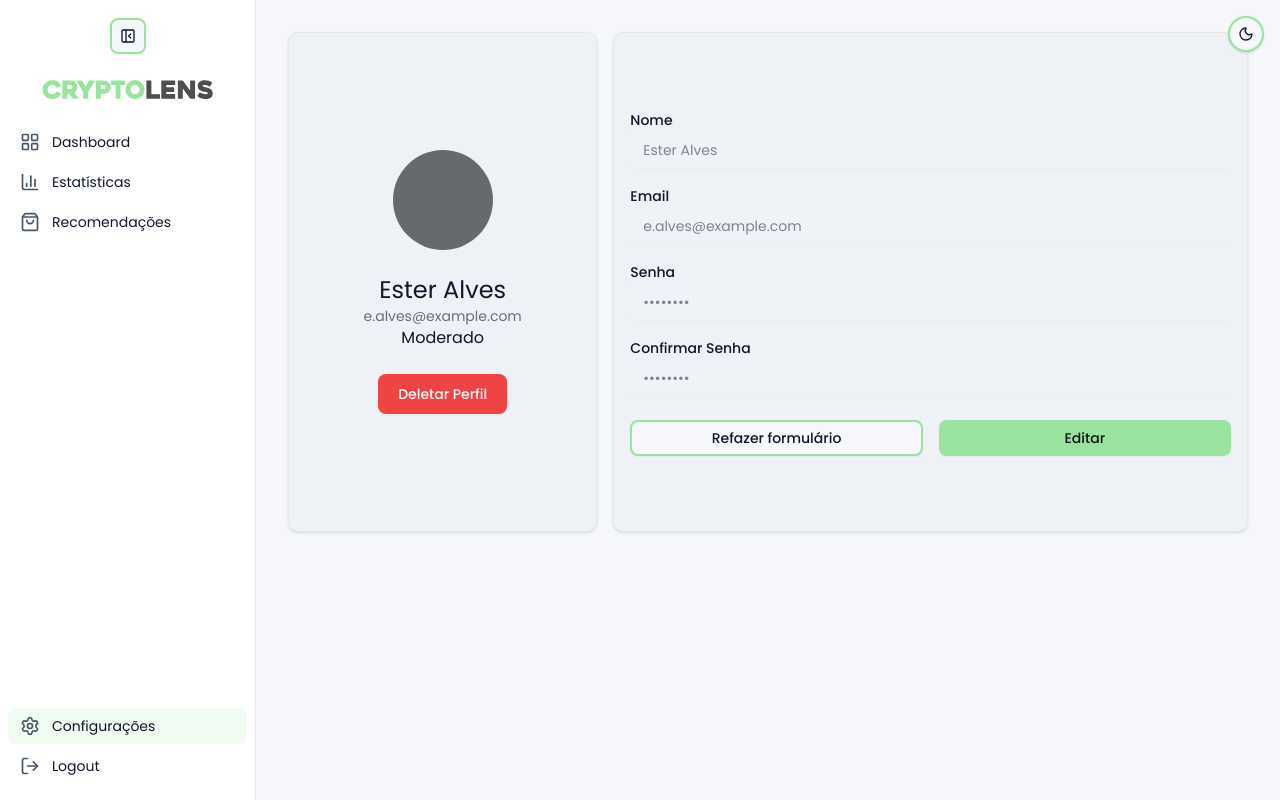
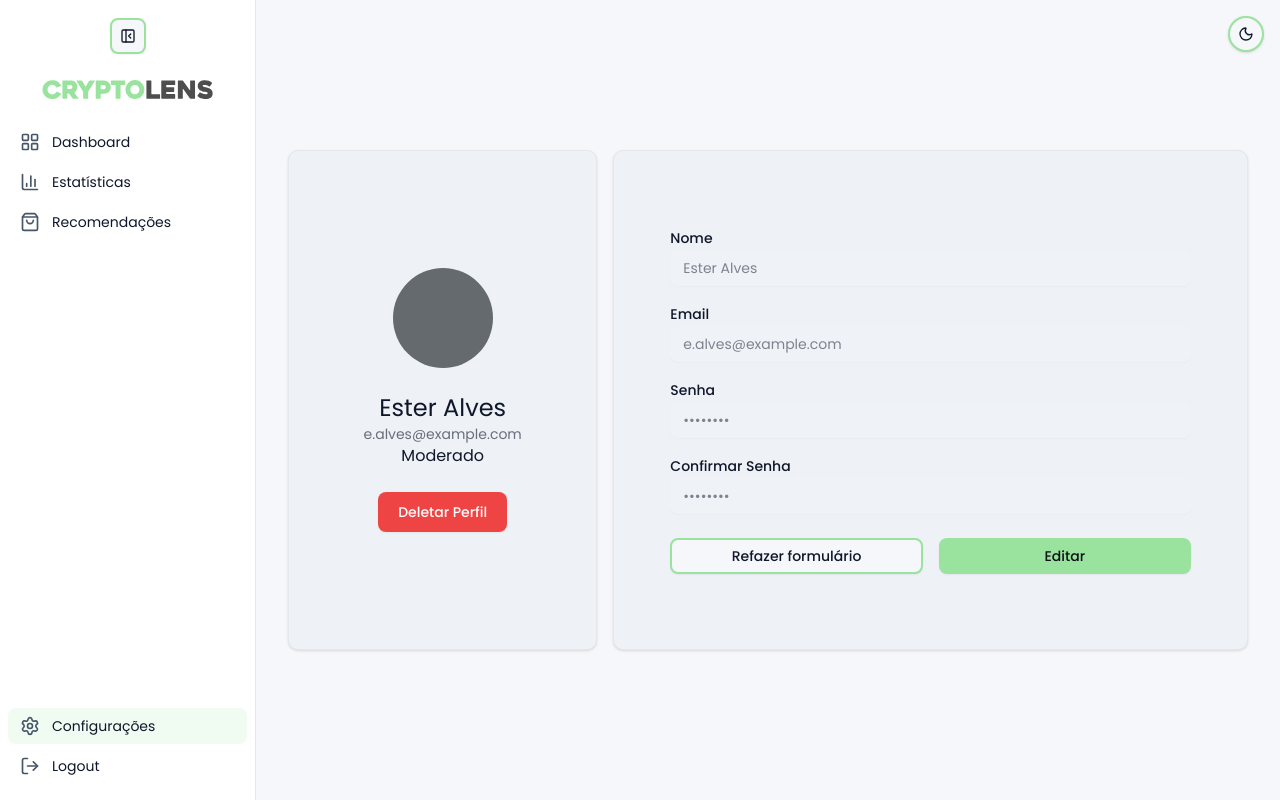
Before and after one commit to luisz19/ml-cryptocurrency, a React (Vite) app in the folder frontend/: page /profile in a window 1280 px wide. Built offline with nearby package versions, Linux system fonts and the light colour scheme.

Commit message:
refactor: ajustar layout da seção de perfil e melhorar estilo do formulário

```diff
--- a/frontend/src/pages/profile/Profile.tsx
+++ b/frontend/src/pages/profile/Profile.tsx
@@ -40,8 +40,9 @@ const Profile = () => {
    };
 
   return (
-    <section className="grid md:grid-cols-6 gap-4 p-4 ">
-      <Card className="col-span-2 flex flex-col h-[500px] items-center justify-center bg-sidebar-accent">
+    <section className="p-4 h-full flex flex-col gap-4 justify-center">
+      <div className="m-auto w-full max-w-6xl grid md:grid-cols-6 gap-4 justify-center">
+      <Card className=" w-full md:col-span-2 flex flex-col h-[500px] items-center justify-center bg-sidebar-accent">
         <div className="w-[100px] h-[100px] rounded-full dark:bg-primary-foreground/50 bg-primary-foreground/60  "></div>
         <div className="flex flex-col items-center">
           <h4 className="text-2xl">Ester Alves</h4>
@@ -53,8 +54,8 @@ const Profile = () => {
 
       </Card>
 
-      <Card className="col-span-4 p-4 flex flex-col justify-center gap-4 bg-sidebar-accent">
-        <form onSubmit={handleSubmit(onSubmit)} className="space-y-4" noValidate>
+      <Card className="col-span-4 p-6 md:p-8 flex flex-col justify-center gap-4 bg-sidebar-accent">
+        <form onSubmit={handleSubmit(onSubmit)} className="space-y-4 mx-auto w-full max-w-4xl px-2 md:px-4 lg:px-6" noValidate>
           <div className="space-y-2">
             <label htmlFor="name" className="text-sm font-medium">Nome</label>
             <Input
@@ -151,8 +152,7 @@ const Profile = () => {
         </form>
       </Card>
 
-
-
+      </div>
     </section>
   )
 }
```
